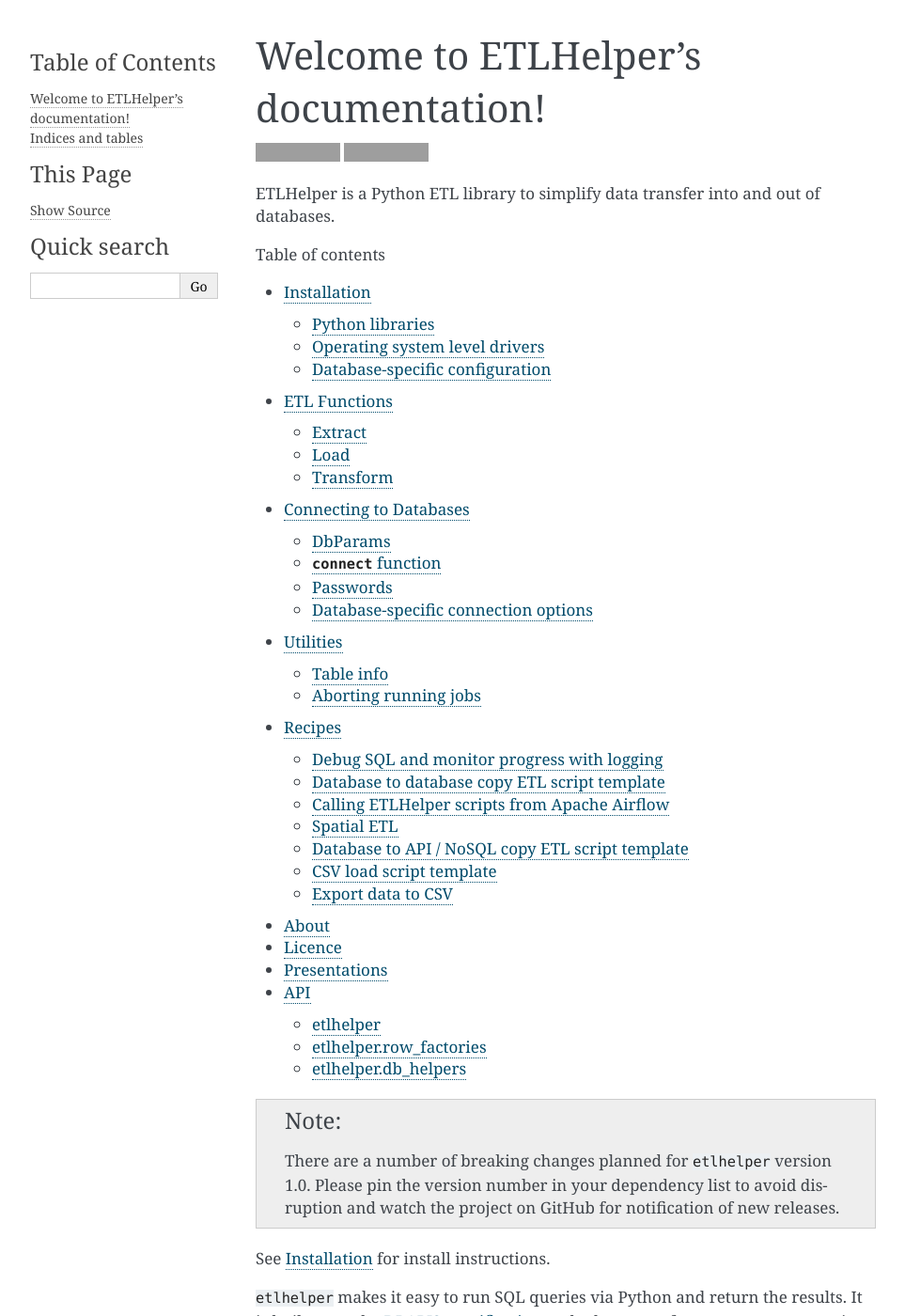
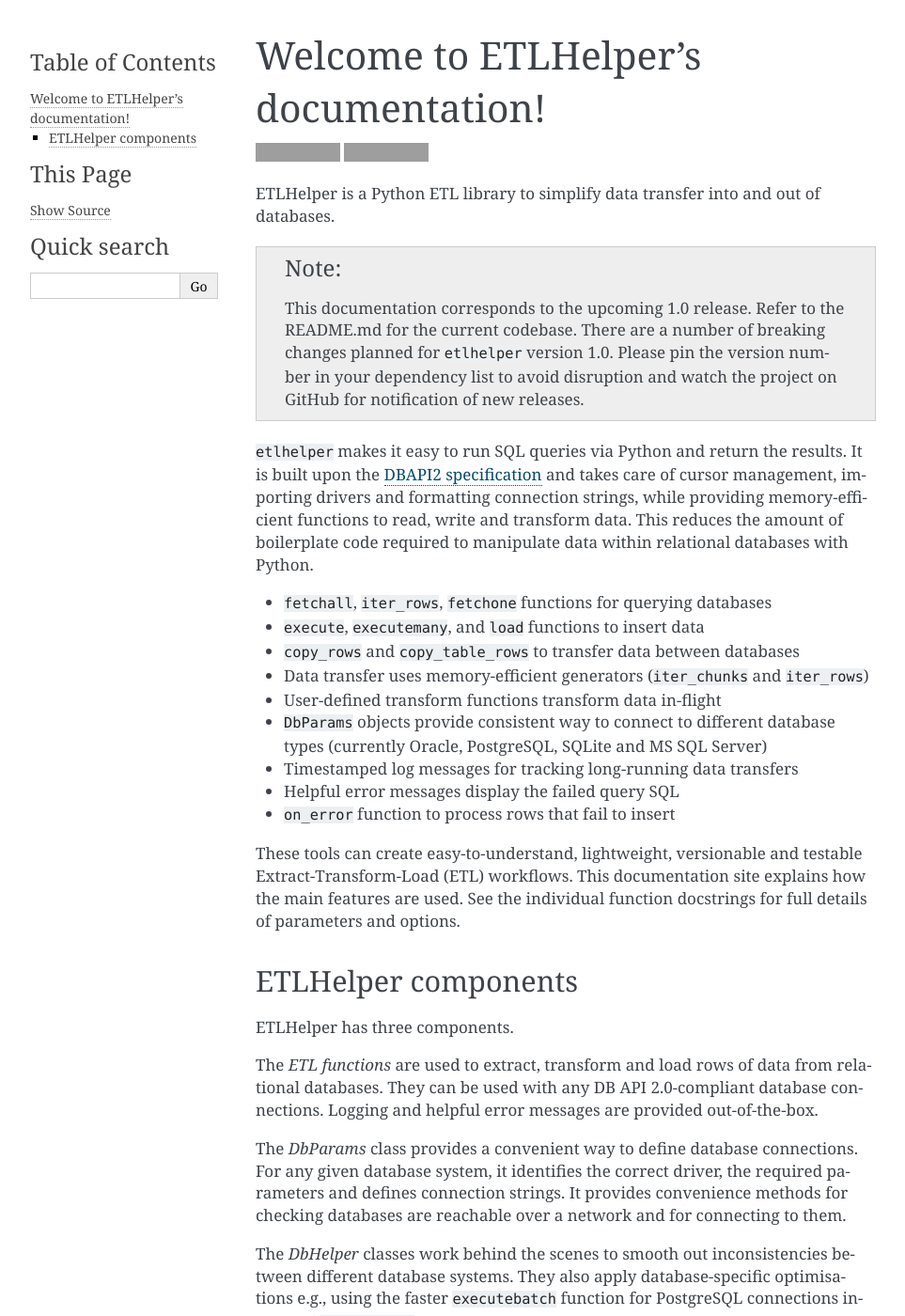
Before and after one commit to BritishGeologicalSurvey/etlhelper, a Sphinx documentation site: the page built from docs/index.rst, in a window 1280 px wide and 1400 px high. Shown: the whole window at 94% size, without its empty margins (148-1111 px from the left). Built offline with Sphinx 7.4.7, drawn with Linux system fonts in a browser that asks for light colours; some of the changed text lies outside the part shown; grey boxes are pictures that could not be loaded.

```diff
--- a/docs/about.rst
+++ b/docs/about.rst
@@ -4,13 +4,13 @@ About
 =====
 
 Licence
-=======
+^^^^^^^
 
 ETLHelper is distributed under the `LGPL v3.0 licence <LICENSE>`__.
 Copyright: © BGS / UKRI 2019
 
 Presentations
-=============
+^^^^^^^^^^^^^
 
 For a high level introduction to ``etlhelper``, see the FOSS4GUK 2019
 presentation *Open Source Spatial ETL with Python and Apache Airflow*:
--- a/docs/index.rst
+++ b/docs/index.rst
@@ -1,16 +1,11 @@
 Welcome to ETLHelper's documentation!
 =====================================
 
-.. image:: https://img.shields.io/pypi/v/etlhelper?label=Current%20Release
-   :target: https://pypi.org/project/etlhelper
-.. image:: https://img.shields.io/pypi/dm/etlhelper?label=Downloads%20pypi
+.. toctree::
+   :maxdepth: 3
+   :hidden:
 
-ETLHelper is a Python ETL library to simplify data transfer into and out of databases.
-
-.. toctree::
-   :maxdepth: 2
-   :caption: Table of contents
-
+   Home <self>
    installation
    etl_functions
    connecting_to_databases
@@ -19,20 +14,24 @@ ETLHelper is a Python ETL library to simplify data transfer into and out of data
    about
    api
 
-.. note::  There are a number of breaking changes planned for
+.. image:: https://img.shields.io/pypi/v/etlhelper?label=Current%20Release
+   :target: https://pypi.org/project/etlhelper
+.. image:: https://img.shields.io/pypi/dm/etlhelper?label=Downloads%20pypi
+
+ETLHelper is a Python ETL library to simplify data transfer into and out of databases.
+
+
+.. note::  This documentation corresponds to the upcoming 1.0 release.
+   Refer to the README.md for the current codebase.
+   There are a number of breaking changes planned for
    ``etlhelper`` version 1.0. Please pin the version number in your
    dependency list to avoid disruption and watch the project on GitHub
    for notification of new releases.
-
-
-See :doc:`installation` for install instructions.
 
 ``etlhelper`` makes it easy to run SQL queries via Python and return the
 results.
 It is built upon the `DBAPI2 specification <https://www.python.org/dev/peps/pep-0249/>`__ and takes care of cursor management, importing drivers and formatting connection strings, while providing memory-efficient functions to read, write and transform data.
 This reduces the amount of boilerplate code required to manipulate data within relational databases with Python.
-
-**Features**
 
 -  ``fetchall``, ``iter_rows``, ``fetchone`` functions for
    querying databases
@@ -53,7 +52,8 @@ This documentation site explains how the main features are used.
 See the individual function docstrings for full details of parameters and
 options.
 
-**ETLHelper components**
+ETLHelper components
+^^^^^^^^^^^^^^^^^^^^
 
 ETLHelper has three components.
 
@@ -68,11 +68,3 @@ It provides convenience methods for checking databases are reachable over a netw
 The *DbHelper* classes work behind the scenes to smooth out inconsistencies between different database systems.
 They also apply database-specific optimisations e.g., using the faster ``executebatch`` function for PostgreSQL connections instead of ``executemany``.
 In normal use, users do not interact with the DbHelper classes.
-
-
-Indices and tables
-==================
-
-* :ref:`genindex`
-* :ref:`modindex`
-* :ref:`search`
```
Also changed, not shown: CONTRIBUTING.md (+1 -1 lines).
